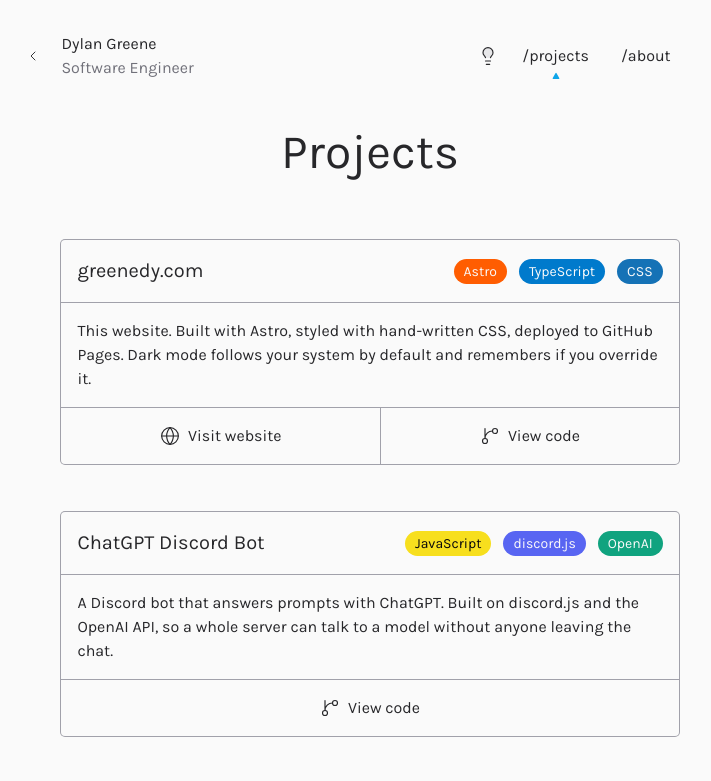
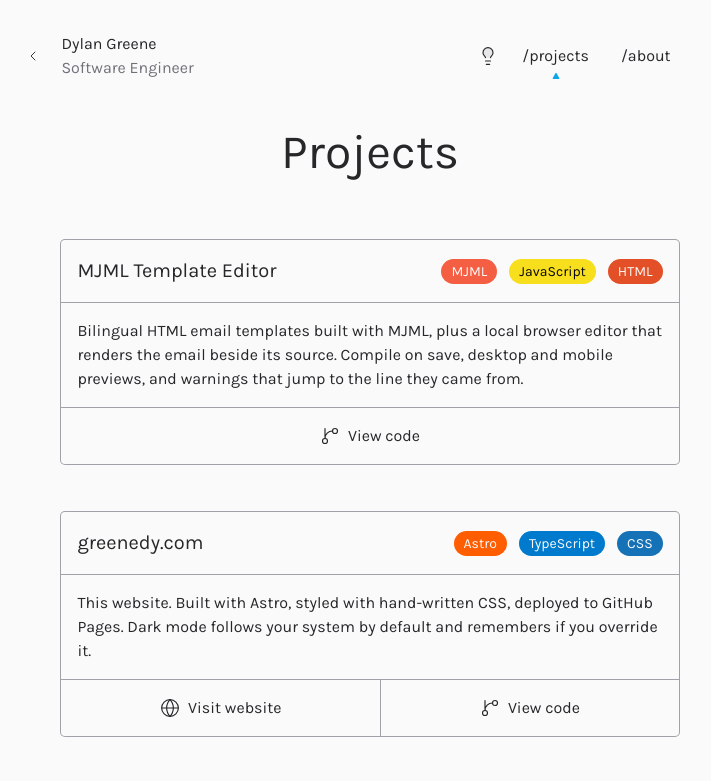
Before and after one commit to greenedy/greenedy.github.io, an Astro site: page /projects in a window 1280 px wide. Shown: the top 781 px of the page, without its empty margins (270-981 px from the left). Built offline with nearby package versions, Linux system fonts and the light colour scheme; Astro itself is replaced by a stand-in of ours.

Commit message:
Add new project info

```diff
--- a/src/pages/projects.astro
+++ b/src/pages/projects.astro
@@ -22,6 +22,17 @@ const CSS: Tag = { label: "CSS", bg: "#1572b6", fg: "#fafafa" };
 
 // EDIT ME: add an entry per project.
 const projects: Project[] = [
+  {
+    name: "MJML Template Editor",
+    description:
+      "Bilingual HTML email templates built with MJML, plus a local browser editor that renders the email beside its source. Compile on save, desktop and mobile previews, and warnings that jump to the line they came from.",
+    repo: "https://github.com/greenedy/mjml-template-editor",
+    tags: [
+      { label: "MJML", bg: "#f45e43", fg: "#fafafa" },
+      JS,
+      HTML,
+    ],
+  },
   {
     name: "greenedy.com",
     description:
```
